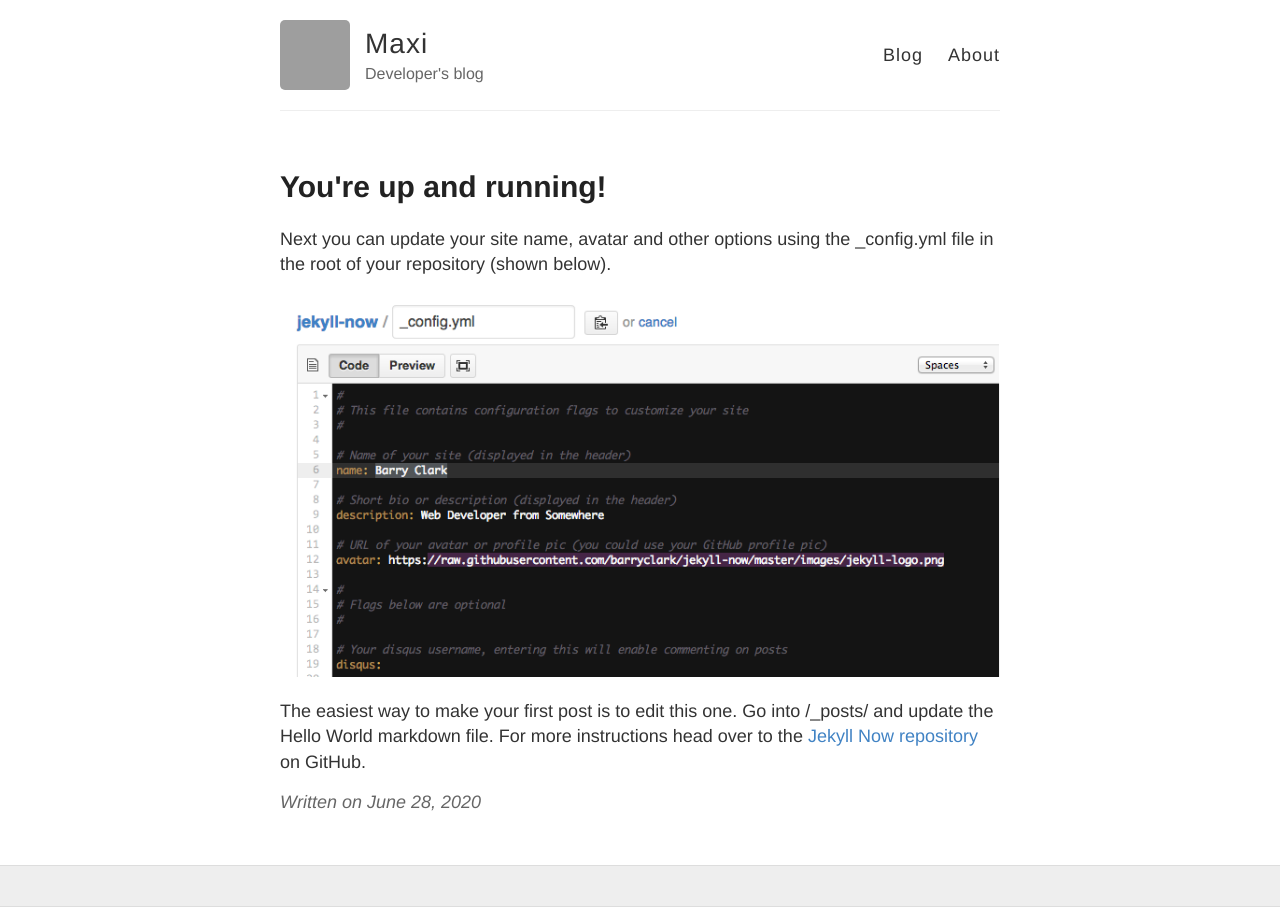
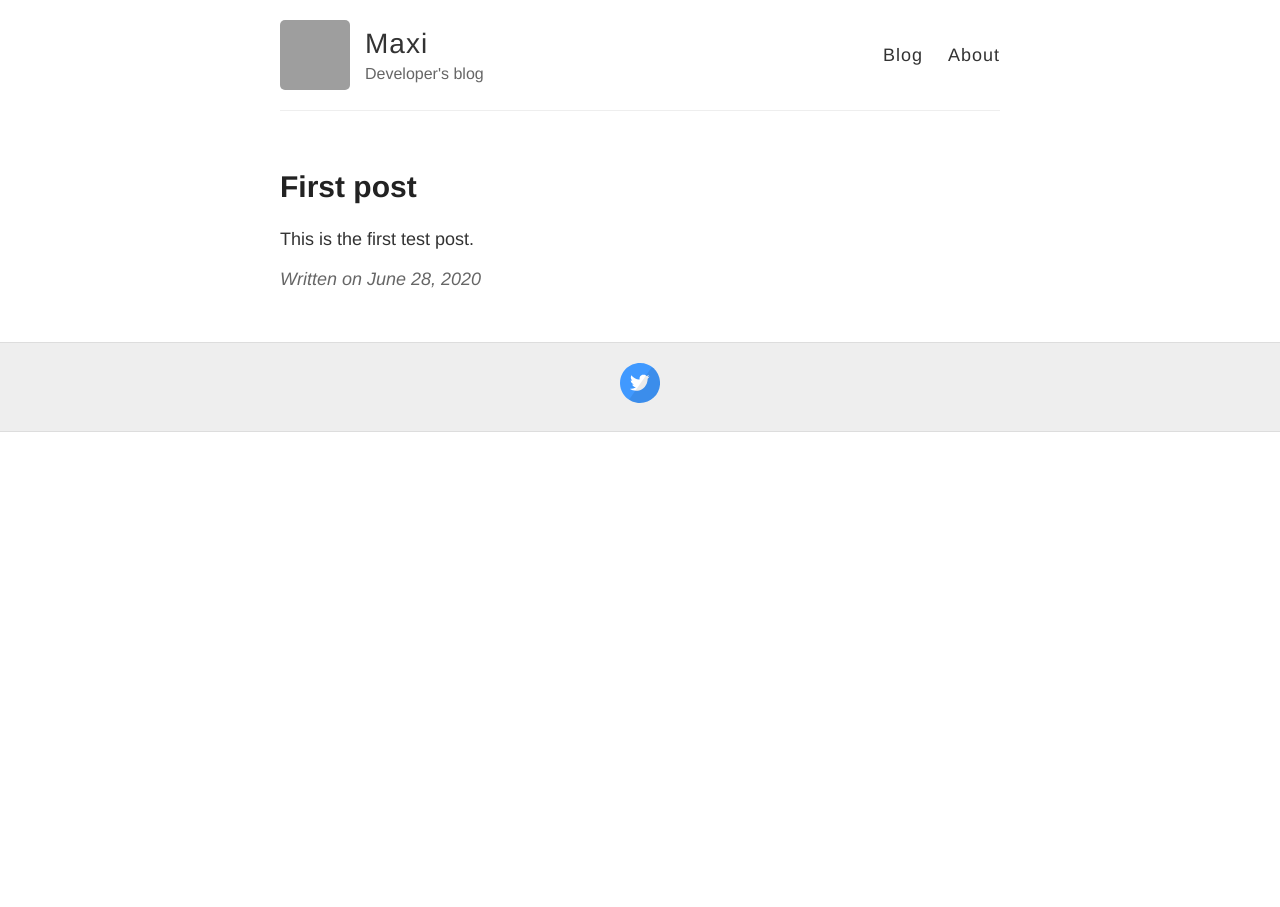
Before and after one commit to Maxxiii/Maxxiii.github.io, a Jekyll site: the page built from _posts/2020-06-28-First-post.md, in a window 1280 px wide. Built offline with Jekyll 4.4.1, drawn with Linux system fonts in a browser that asks for light colours; comment, search, counter and statistics services are not loaded; grey boxes are pictures that could not be loaded.

Commit message:
Add first post, Test Disqus for comments

```diff
--- a/_config.yml
+++ b/_config.yml
@@ -26,7 +26,7 @@ footer-links:
   linkedin:
   pinterest:
   rss: # just type anything here for a working RSS icon
-  twitter:
+  twitter: https://twitter.com/MaxxiiMaxi
   stackoverflow: # your stackoverflow profile, e.g. "users/50476/bart-kiers"
   youtube: # channel/<your_long_string> or user/<user-name>
   googleplus: # anything in your profile username that comes after plus.google.com/
@@ -34,7 +34,7 @@ footer-links:
 
 # Enter your Disqus shortname (not your username) to enable commenting on posts
 # You can find your shortname on the Settings page of your Disqus account
-disqus:
+disqus: Maxxiii
 
 # Enter your Google Analytics web tracking code (e.g. UA-2110908-2) to activate tracking
 google_analytics:
--- a/_posts/2020-06-28-First-post.md
+++ b/_posts/2020-06-28-First-post.md
@@ -1,10 +1,7 @@
 ---
 layout: post
-title: You're up and running!
+title: First post
+comments: true
 ---
 
-Next you can update your site name, avatar and other options using the _config.yml file in the root of your repository (shown below).
-
-![_config.yml]({{ site.baseurl }}/images/config.png)
-
-The easiest way to make your first post is to edit this one. Go into /_posts/ and update the Hello World markdown file. For more instructions head over to the [Jekyll Now repository](https://github.com/barryclark/jekyll-now) on GitHub.
+This is the first test post.
```
